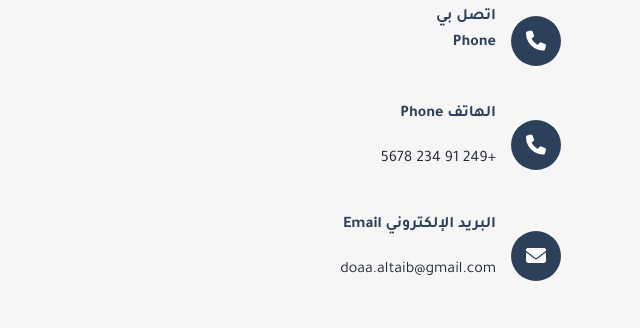
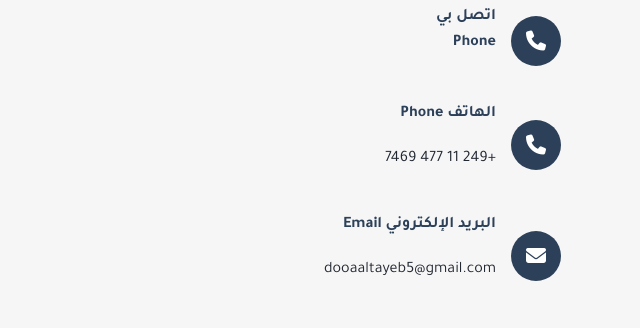
Before and after one commit to CodeTalimy/Dooa, a plain HTML site: page index.html in a window 1280 px wide. Shown: the part 5061-5389 px from the top of the page, 640-1280 px from the left. Drawn offline with Linux system fonts and the light colour scheme.

Commit message:
Update contact information in index.html

```diff
--- a/index.html
+++ b/index.html
@@ -1039,7 +1039,7 @@
     </div>
     <div>
         <h4>الهاتف <span class="english">Phone</span></h4>
-        <p><a href="tel:+249912345678" style="text-decoration:none; color:inherit;">+249 91 234 5678</a></p>
+        <p><a href="tel:+249114777469" style="text-decoration:none; color:inherit;">+249 11 477 7469</a></p>
     </div>
 </div>
   <div class="contact-item">
@@ -1048,7 +1048,7 @@
     </div>
     <div>
         <h4>البريد الإلكتروني <span class="english">Email</span></h4>
-        <p><a href="mailto:doaa.altaib@gmail.com" style="text-decoration:none; color:inherit;">doaa.altaib@gmail.com</a></p>
+        <p><a href="mailto:dooaaltayeb5@gmail.com" style="text-decoration:none; color:inherit;">dooaaltayeb5@gmail.com</a></p>
     </div>
    </div>
  </div>
```
